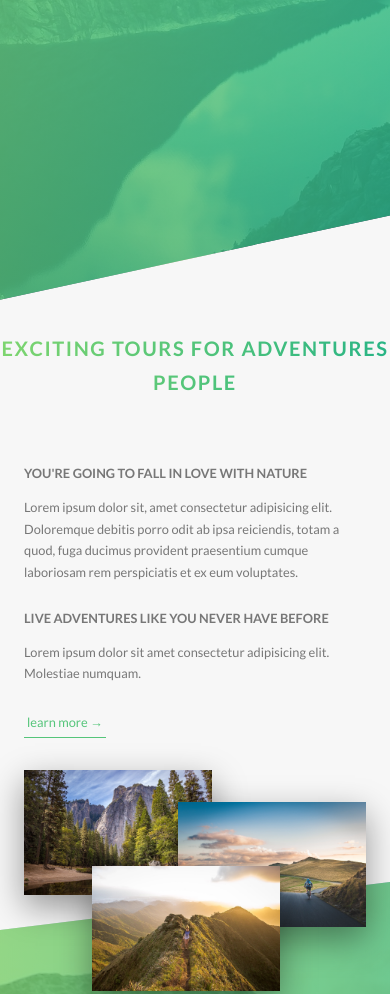
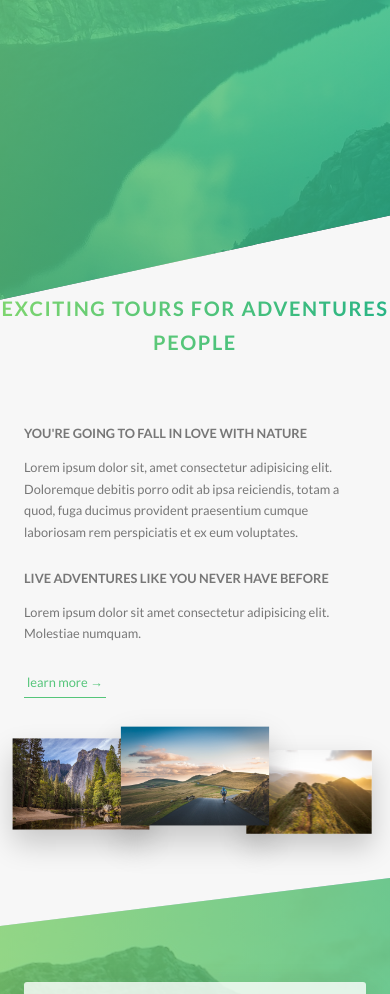
Before and after one commit to Tskhvedadze/natours, a website: page index.html in a window 390 px wide. Shown: the part 502-1496 px from the top of the page. Drawn offline with Linux system fonts and the light colour scheme.

Commit message:
added responsive mediaqueries for pages

```diff
--- a/sass/base/_utilities.scss
+++ b/sass/base/_utilities.scss
@@ -7,12 +7,20 @@
 }
 .u-margin-bottom-medium {
     margin-bottom: 4rem;
+
+    @include respond(tab-port) {
+        margin-bottom: 3rem !important;
+    }
 }
 .u-margin-bottom-big {
     margin-bottom: 8rem;
 }
 .u-margin-top-big {
     margin-bottom: 8rem;
+
+    @include respond(tab-port) {
+        margin-bottom: 5rem !important;
+    }
 }
 .u-margin-top-huge {
     margin-bottom: 10rem;
--- a/sass/components/_composition.scss
+++ b/sass/components/_composition.scss
@@ -9,17 +9,41 @@
         transition: all 0.2s;
         outline-offset: 2rem;
 
+        @include respond(tab-port) {
+            float: left;
+            position: relative;
+            width: 33.33333333333%;
+            box-shadow: 0 1.5rem 3rem rgba($color-black, 0.2);
+        }
+
         &--p1 {
             left: 0;
             top: -2rem;
+
+            @include respond(tab-port) {
+                top: 0;
+                transform: scale(1.2);
+            }
         }
         &--p2 {
             right: 0;
             top: 2rem;
+
+            @include respond(tab-port) {
+                top: -1rem;
+                transform: scale(1.3);
+                z-index: 100;
+            }
         }
         &--p3 {
             left: 20%;
             top: 10rem;
+
+            @include respond(tab-port) {
+                top: 1rem;
+                left: 0;
+                transform: scale(1.1);
+            }
         }
 
         &:hover {
--- a/sass/components/_feature-box.scss
+++ b/sass/components/_feature-box.scss
@@ -6,6 +6,10 @@
     border-radius: 3px;
     box-shadow: 0 1.5rem 4rem rgba($color-black, 0.15);
     transition: transform 0.3s;
+
+    @include respond(tab-port) {
+        padding: 2rem;
+    }
 
     &__icon {
         font-size: 6rem;
@@ -19,6 +23,10 @@
 
         -webkit-background-clip: text;
         color: transparent;
+
+        @include respond(tab-port) {
+            margin-bottom: 0;
+        }
     }
 
     &:hover {
--- a/sass/layout/_footer.scss
+++ b/sass/layout/_footer.scss
@@ -10,6 +10,10 @@
     &__logo-box {
         text-align: center;
         margin-bottom: 8rem;
+
+        @include respond(tab-port) {
+            margin-bottom: 6rem;
+        }
     }
 
     &__logo {
--- a/sass/pages/_home.scss
+++ b/sass/pages/_home.scss
@@ -2,6 +2,10 @@
     background-color: $color-grey-light-1;
     padding: 25rem 0;
     margin-top: -20vh;
+
+    @include respond(tab-port) {
+        padding: 20rem 0;
+    }
 }
 
 .section-features {
@@ -20,17 +24,29 @@
     & > * {
         transform: skewY(7deg);
     }
+
+    @include respond(tab-port) {
+        padding: 10rem 0;
+    }
 }
 
 .section-tours {
     background-color: $color-grey-light-1;
     padding: 25rem 0 15rem 0;
     margin-top: -10rem;
+
+    @include respond(tab-port) {
+        padding: 20rem 0 10rem 0;
+    }
 }
 
 .section-stories {
     padding: 15rem 0;
     position: relative;
+
+    @include respond(tab-port) {
+        padding: 10rem 0;
+    }
 }
 
 .section-book {
```
Also changed, not shown: css/style.css.
